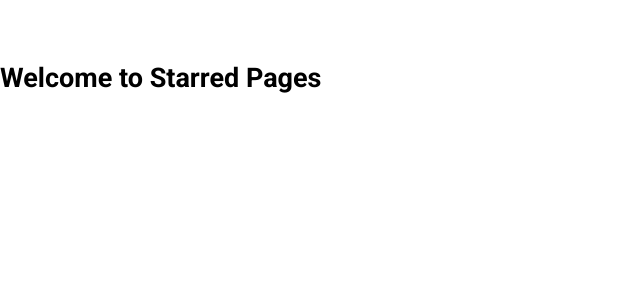
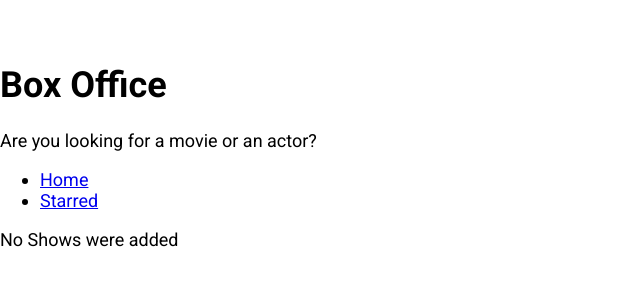
Before and after one commit to iamlovelesh/react-box-office, a React (Create React App) app: page /starred in a window 1280 px wide. Shown: the top 300 px of the page, without its empty margins (0-640 px from the left). Built offline with nearby package versions, Linux system fonts and the light colour scheme.

Commit message:
modified starred page
Signed-off-by: iamlovelesh <rghvn29@gmail.com>

```diff
--- a/src/pages/Starred.js
+++ b/src/pages/Starred.js
@@ -1,10 +1,38 @@
-import React from "react";
+import React, { useEffect, useState } from "react";
+import { useShows } from "../misc/custom-hooks";
+import { apiGet } from "../misc/config";
+import MainPageLayout from "../components/MainPageLayout";
+import ShowGrid from "../components/show/ShowGrid";
 
 const Starred = () => {
+  const [starred] = useShows();
+  const [shows, setShows] = useState(null);
+  const [isLoading, setIsLoading] = useState(true);
+  const [error, setError] = useState(false);
+  useEffect(() => {
+    if (starred && starred.length > 0) {
+      const promises = starred.map((showId) => apiGet(`shows/${showId}`));
+      Promise.all(promises)
+        .then((data) => data.map((show) => ({ show })))
+        .then((result) => {
+          setShows(result);
+          setIsLoading(false);
+        })
+        .catch((err) => {
+          setError(err.message);
+          setIsLoading(false);
+        });
+    } else {
+      setIsLoading(false);
+    }
+  }, [starred]);
   return (
-    <div>
-      <h2>Welcome to Starred Pages</h2>
-    </div>
+    <MainPageLayout>
+      {isLoading && <div>Shows are still loading</div>}
+      {error && <div>Error Occured:{error} </div>}
+      {!isLoading && !shows && <div>No Shows were added</div>}
+      {!isLoading && !error && shows && <ShowGrid data={shows} />}
+    </MainPageLayout>
   );
 };
 
```
